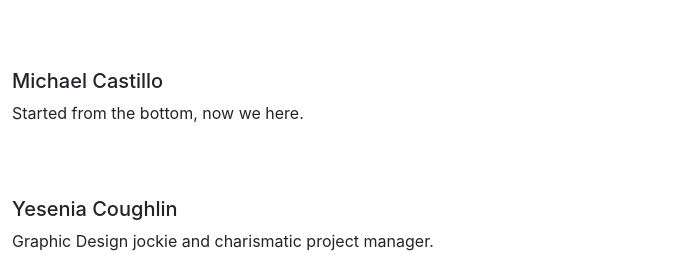
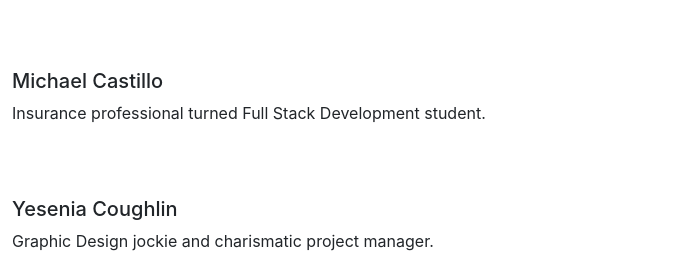
Before and after one commit to silver019/murderAppProject, a plain HTML site: page about.html in a window 1280 px wide. Shown: the part 244-523 px from the top of the page, 217-908 px from the left. Drawn offline with nearby package versions, Linux system fonts and the light colour scheme; no server answers; a script that the page names is missing.

Commit message:
update about page

```diff
--- a/about.html
+++ b/about.html
@@ -68,7 +68,7 @@
   <img class="d-flex mr-3 our-images" src="https://avatars0.githubusercontent.com/u/424443?s=460&v=4" alt="Generic placeholder image">
   <div class="media-body">
     <h5 class="mt-0">Michael Castillo</h5>
-    Started from the bottom, now we here.
+    Insurance professional turned Full Stack Development student.
   </div>
 </div>
 
```
